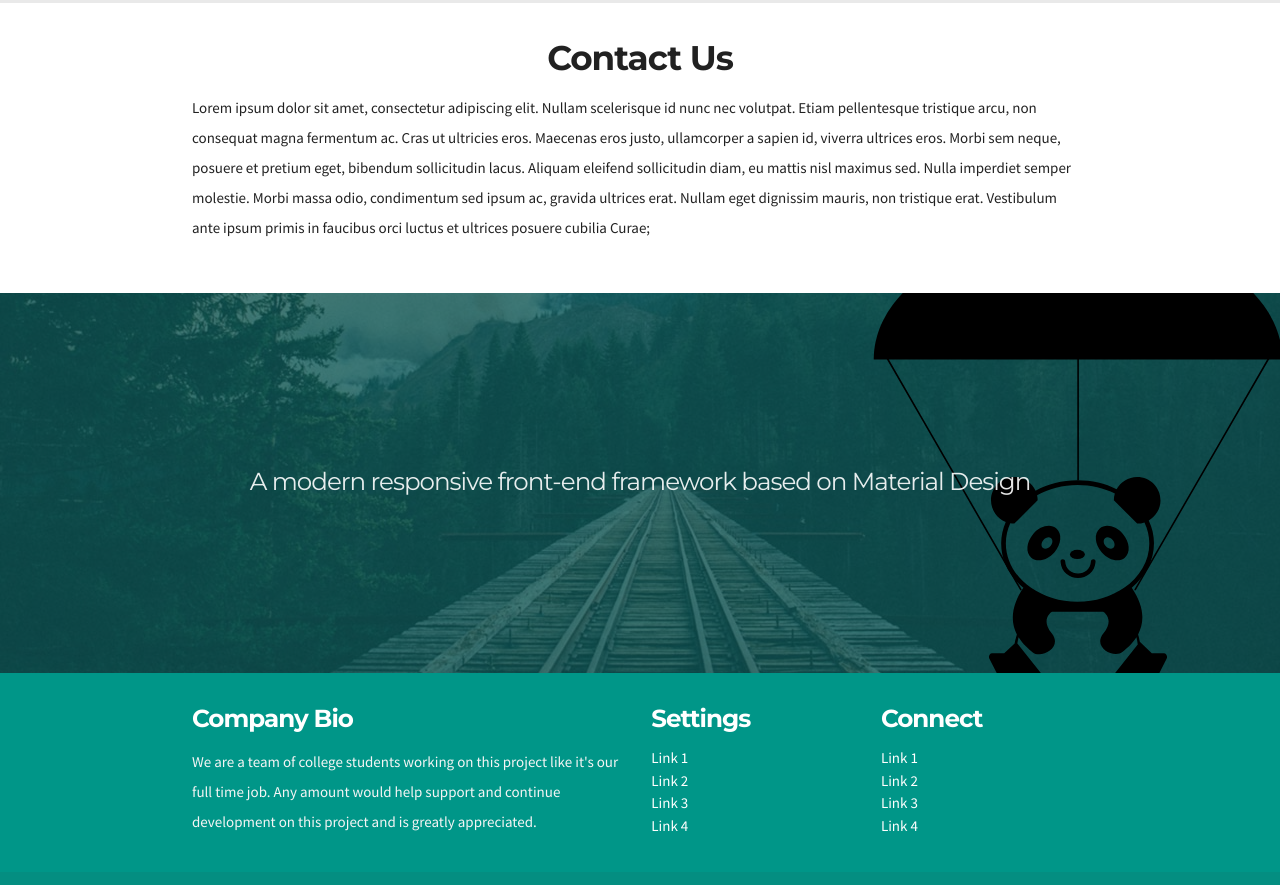
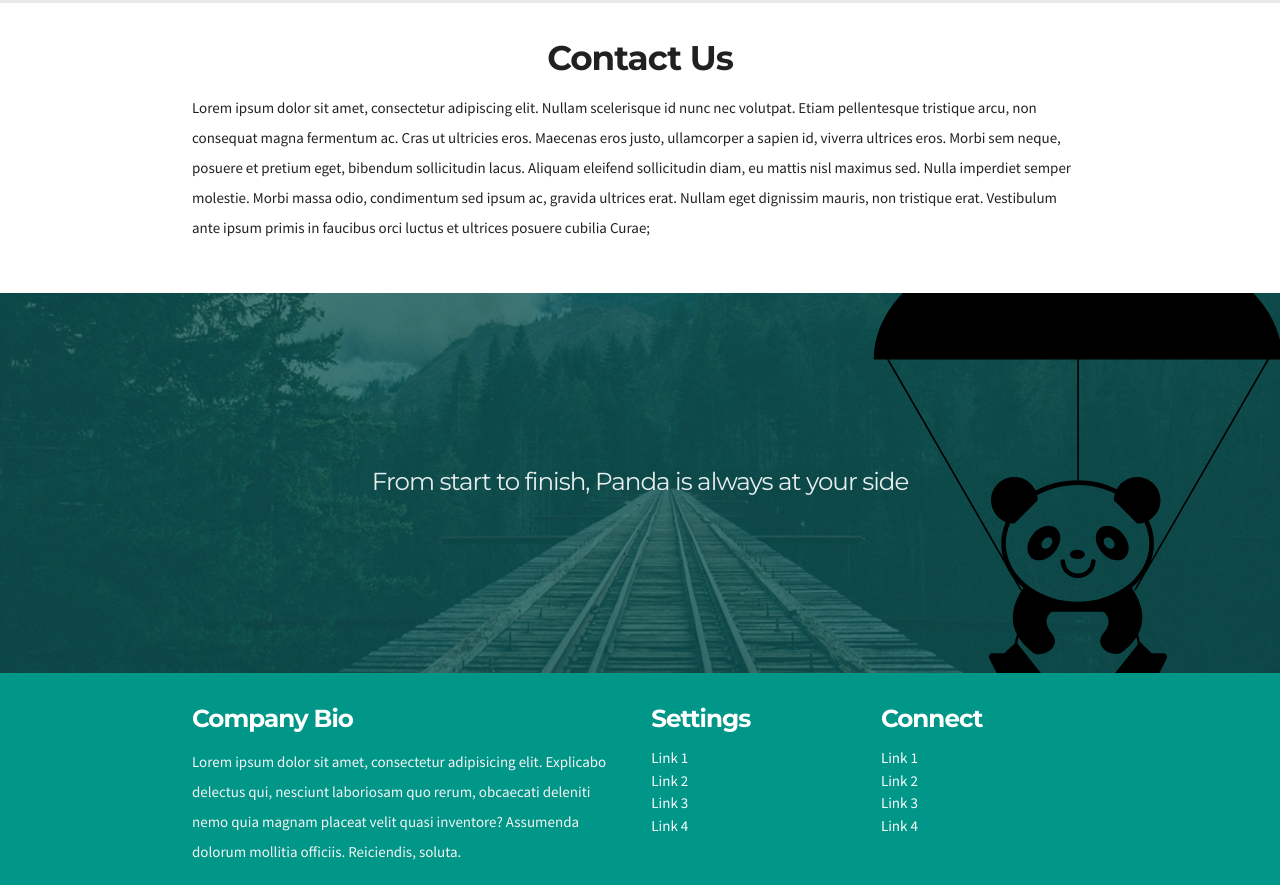
Before and after one commit to josedigital/panda-site, a plain HTML site: page index.html in a window 1280 px wide. Shown: the part 2632-3517 px from the top of the page. Drawn offline with nearby package versions, Linux system fonts and the light colour scheme.

Commit message:
changed bio and bottom line

```diff
--- a/index.html
+++ b/index.html
@@ -237,7 +237,7 @@
     <div class="section no-pad-bot">
       <div class="container">
         <div class="row center">
-          <h5 class="header col s12 light">A modern responsive front-end framework based on Material Design</h5>
+          <h5 class="header col s12 light">From start to finish, Panda is always at your side</h5>
         </div>
       </div>
     </div>
@@ -249,7 +249,7 @@
       <div class="row">
         <div class="col l6 s12">
           <h5 class="white-text">Company Bio</h5>
-          <p class="grey-text text-lighten-4">We are a team of college students working on this project like it's our full time job. Any amount would help support and continue development on this project and is greatly appreciated.</p>
+          <p class="grey-text text-lighten-4">Lorem ipsum dolor sit amet, consectetur adipisicing elit. Explicabo delectus qui, nesciunt laboriosam quo rerum, obcaecati deleniti nemo quia magnam placeat velit quasi inventore? Assumenda dolorum mollitia officiis. Reiciendis, soluta.</p>
 
 
         </div>
```
